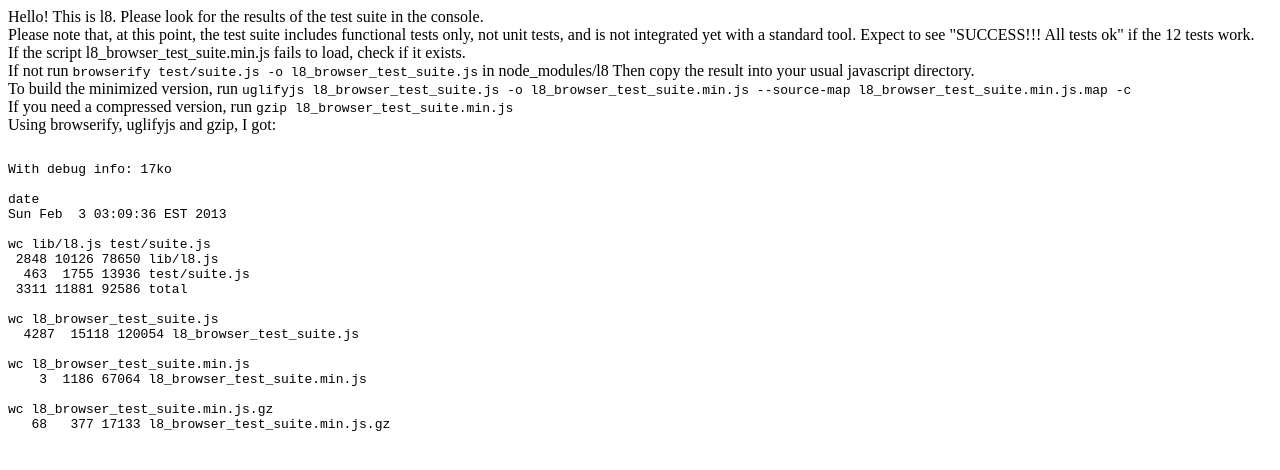
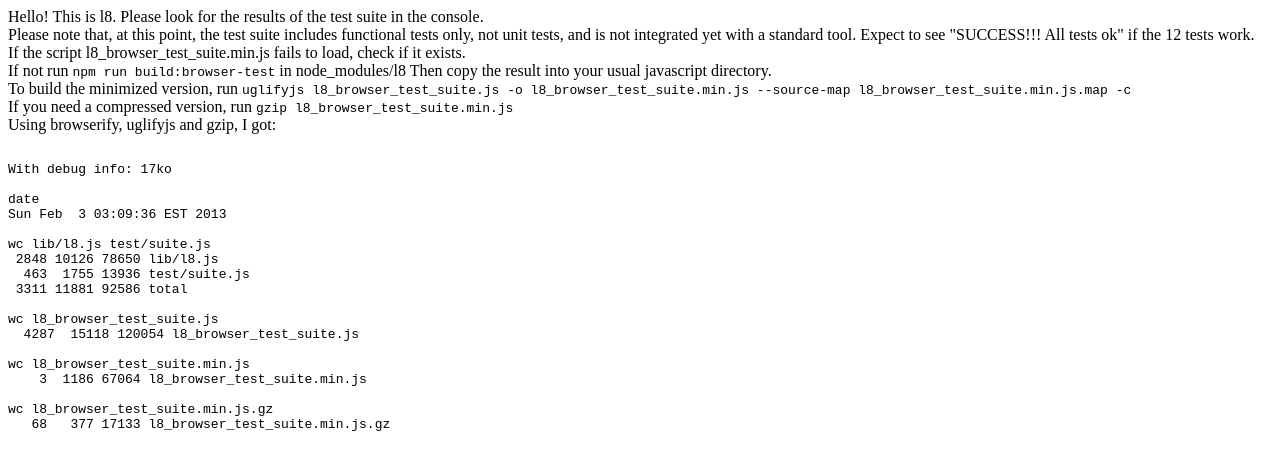
Before and after one commit to virteal/l8, a website: page l8_test_suite.html in a window 1280 px wide. Shown: the top 470 px of the page. Drawn offline with Linux system fonts and the light colour scheme.

Commit message:
build(test): modernize L8 validation tools and lock audited dependencies

```diff
--- a/l8_test_suite.html
+++ b/l8_test_suite.html
@@ -9,7 +9,7 @@ Hello! This is l8. Please look for the results of the test suite in the console.
 <br>
 If the script l8_browser_test_suite.min.js fails to load, check if it exists.
 <br>
-If not run <code>browserify test/suite.js -o l8_browser_test_suite.js</code> in node_modules/l8
+If not run <code>npm run build:browser-test</code> in node_modules/l8
 <b></b>Then copy the result into your usual javascript directory.
 <br>
 To build the minimized version, run <code>uglifyjs l8_browser_test_suite.js -o l8_browser_test_suite.min.js --source-map l8_browser_test_suite.min.js.map -c</code>
```
Also changed, not shown: package.json (+14 -6 lines), test/promise.js (+1 -3 lines), README.md, 2 other files.
